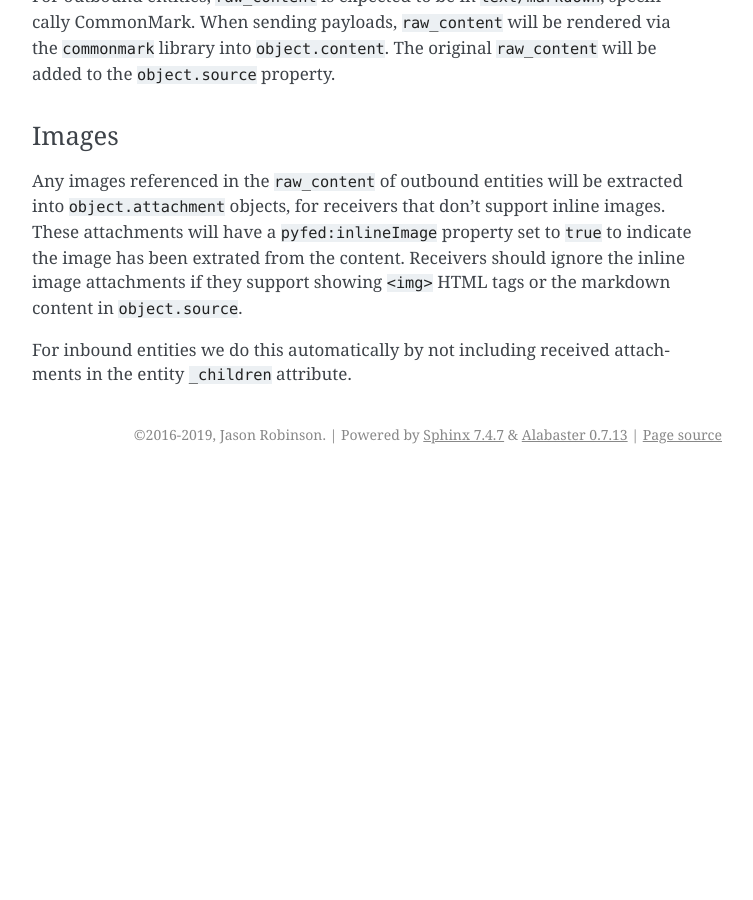
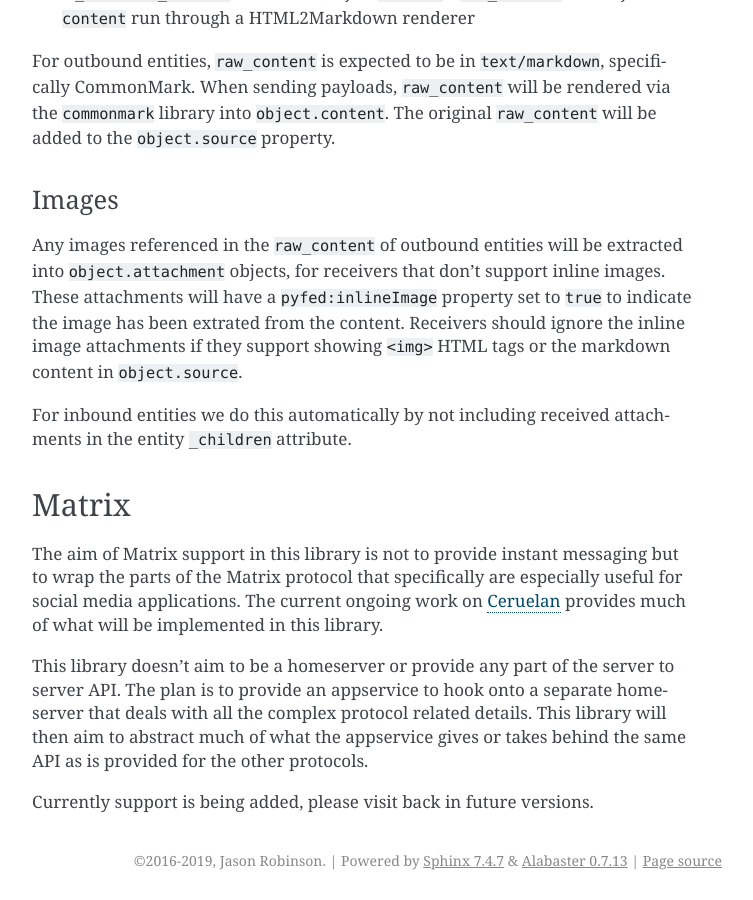
Before and after one commit to jaywink/federation, a Sphinx documentation site: the page built from docs/protocols.rst, in a window 1280 px wide and 900 px high, scrolled down 1703 px. Shown: the whole window, without its empty margins (388-1141 px from the left). Built offline with Sphinx 7.4.7, drawn with Linux system fonts in a browser that asks for light colours; before the commit the page ends 2177 px from its top, so only the background shows below that; some of the changed text lies outside the part shown.

Commit message:
Update some docs and add words about Matrix

```diff
--- a/docs/protocols.rst
+++ b/docs/protocols.rst
@@ -1,10 +1,13 @@
 Protocols
 =========
 
-Currently two protocols are being focused on. Diaspora is considered to be stable with most
-of the protocol implemented. ActivityPub support should be considered as alpha - all the basic
-things work but there are likely to be a lot of compatibility issues with other ActivityPub
-implementations.
+Currently three protocols are being focused on.
+
+* Diaspora is considered to be stable with most of the protocol implemented.
+* ActivityPub support should be considered as alpha - all the basic
+  things work but there are likely to be a lot of compatibility issues with other ActivityPub
+  implementations.
+* Matrix support cannot be considered usable as of yet.
 
 For example implementations in real life projects check :ref:`example-projects`.
 
@@ -85,3 +88,20 @@ content in ``object.source``.
 
 For inbound entities we do this automatically by not including received attachments in
 the entity ``_children`` attribute.
+
+.. _matrix:
+
+Matrix
+------
+
+The aim of Matrix support in this library is not to provide instant messaging but to wrap
+the parts of the Matrix protocol that specifically are especially useful for social media
+applications. The current ongoing work on `Ceruelan <https://matrix.org/blog/2020/12/18/introducing-cerulean>`_
+provides much of what will be implemented in this library.
+
+This library doesn't aim to be a homeserver or provide any part of the server to server API.
+The plan is to provide an appservice to hook onto a separate homeserver that deals with all
+the complex protocol related details. This library will then aim to abstract much of what the
+appservice gives or takes behind the same API as is provided for the other protocols.
+
+Currently support is being added, please visit back in future versions.
```
Also changed, not shown: README.md (+10 -7 lines), docs/introduction.rst (+8 -5 lines), docs/_static/generic_diagram.png, 2 other files.
